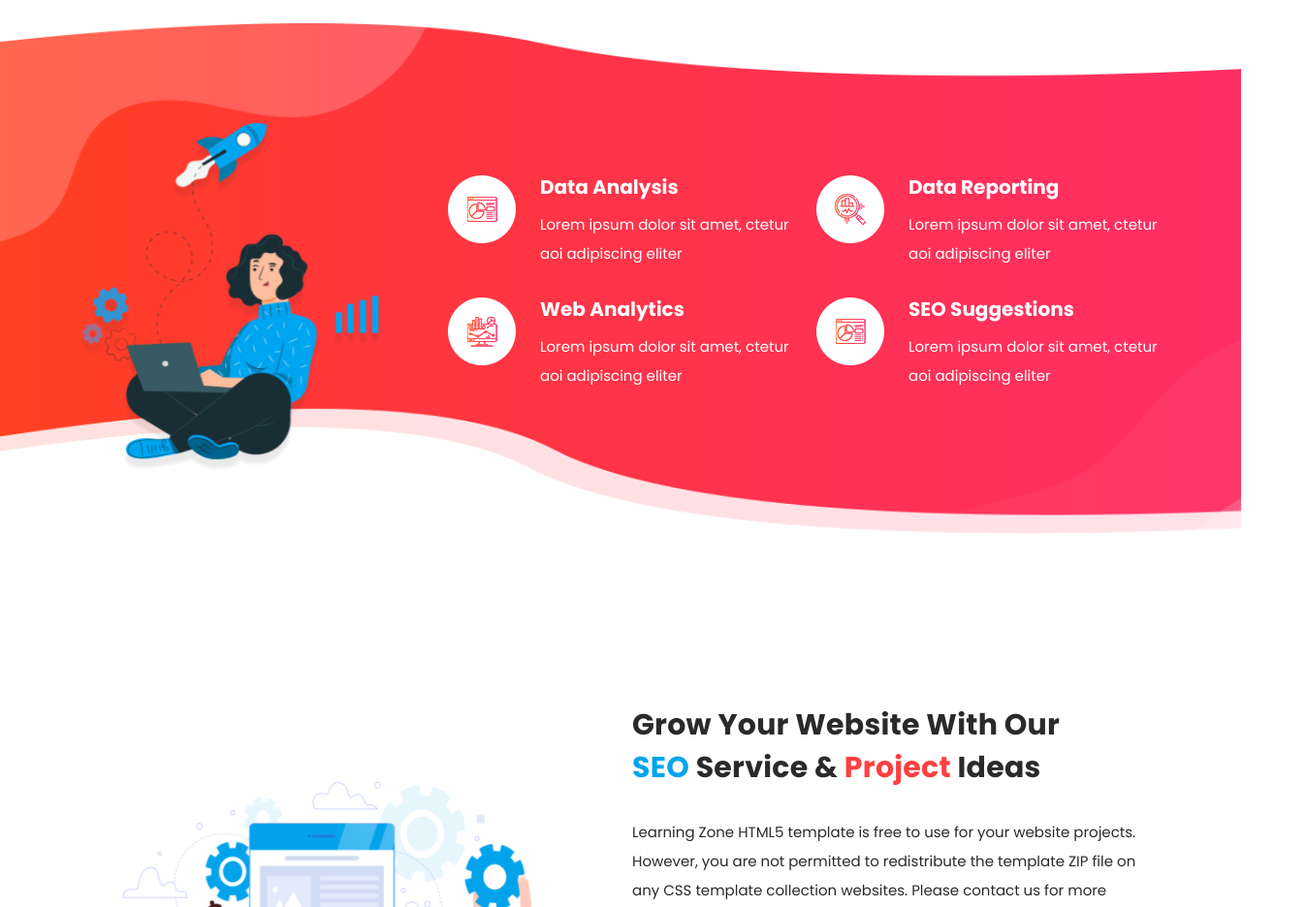
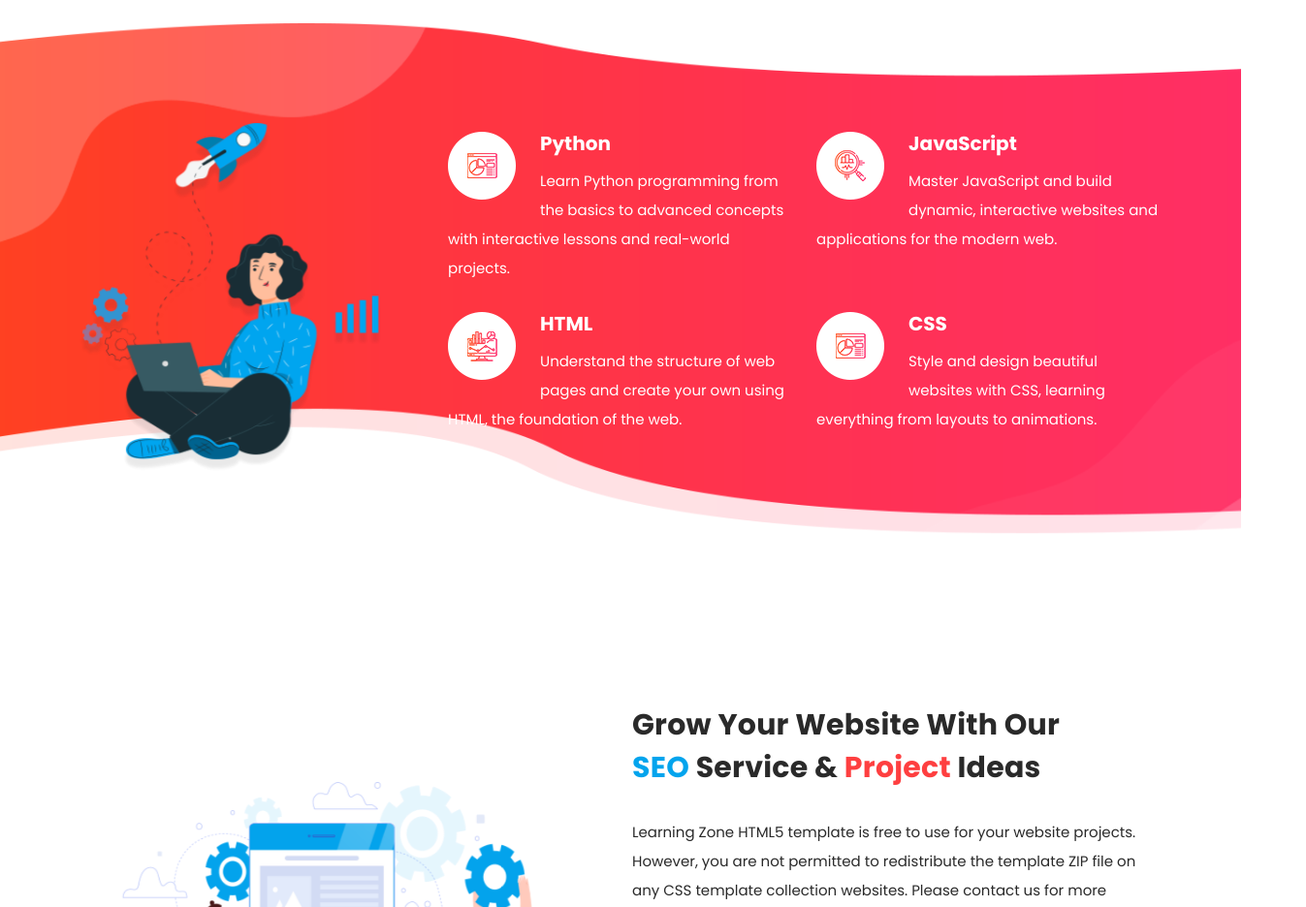
Before and after one commit to santhosh-vavilala/learning-zone, a plain HTML site: page index.html in a window 1280 px wide. Shown: the part 1040-1976 px from the top of the page at 97% size, 1347 px wide, since content can reach past the window. Drawn offline with Linux system fonts and the light colour scheme.

Commit message:
about us

```diff
--- a/index.html
+++ b/index.html
@@ -127,44 +127,47 @@ https://templatemo.com/tm-562-space-dynamic
               <div class="col-lg-6">
                 <div class="item wow fadeIn" data-wow-duration="1s" data-wow-delay="0.5s">
                   <div class="icon">
-                    <img src="assets/images/service-icon-01.png" alt="reporting">
+                    <img src="assets/images/service-icon-01.png" alt="python">
                   </div>
                   <div class="right-text">
-                    <h4>Data Analysis</h4>
-                    <p>Lorem ipsum dolor sit amet, ctetur aoi adipiscing eliter</p>
+                    <h4>Python</h4>
+                    <p>Learn Python programming from the basics to advanced concepts with interactive lessons and
+                      real-world projects.</p>
                   </div>
                 </div>
               </div>
               <div class="col-lg-6">
                 <div class="item wow fadeIn" data-wow-duration="1s" data-wow-delay="0.7s">
                   <div class="icon">
-                    <img src="assets/images/service-icon-02.png" alt="">
+                    <img src="assets/images/service-icon-02.png" alt="javascript">
                   </div>
                   <div class="right-text">
-                    <h4>Data Reporting</h4>
-                    <p>Lorem ipsum dolor sit amet, ctetur aoi adipiscing eliter</p>
+                    <h4>JavaScript</h4>
+                    <p>Master JavaScript and build dynamic, interactive websites and applications for the modern web.
+                    </p>
                   </div>
                 </div>
               </div>
               <div class="col-lg-6">
                 <div class="item wow fadeIn" data-wow-duration="1s" data-wow-delay="0.9s">
                   <div class="icon">
-                    <img src="assets/images/service-icon-03.png" alt="">
+                    <img src="assets/images/service-icon-03.png" alt="html">
                   </div>
                   <div class="right-text">
-                    <h4>Web Analytics</h4>
-                    <p>Lorem ipsum dolor sit amet, ctetur aoi adipiscing eliter</p>
+                    <h4>HTML</h4>
+                    <p>Understand the structure of web pages and create your own using HTML, the foundation of the web.
+                    </p>
                   </div>
                 </div>
               </div>
               <div class="col-lg-6">
                 <div class="item wow fadeIn" data-wow-duration="1s" data-wow-delay="1.1s">
                   <div class="icon">
-                    <img src="assets/images/service-icon-04.png" alt="">
+                    <img src="assets/images/service-icon-04.png" alt="css">
                   </div>
                   <div class="right-text">
-                    <h4>SEO Suggestions</h4>
-                    <p>Lorem ipsum dolor sit amet, ctetur aoi adipiscing eliter</p>
+                    <h4>CSS</h4>
+                    <p>Style and design beautiful websites with CSS, learning everything from layouts to animations.</p>
                   </div>
                 </div>
               </div>
```
